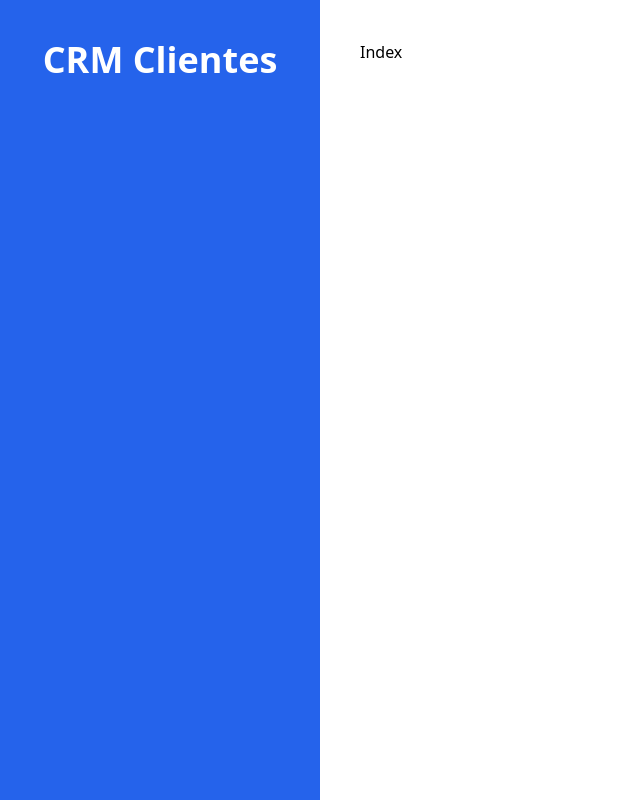
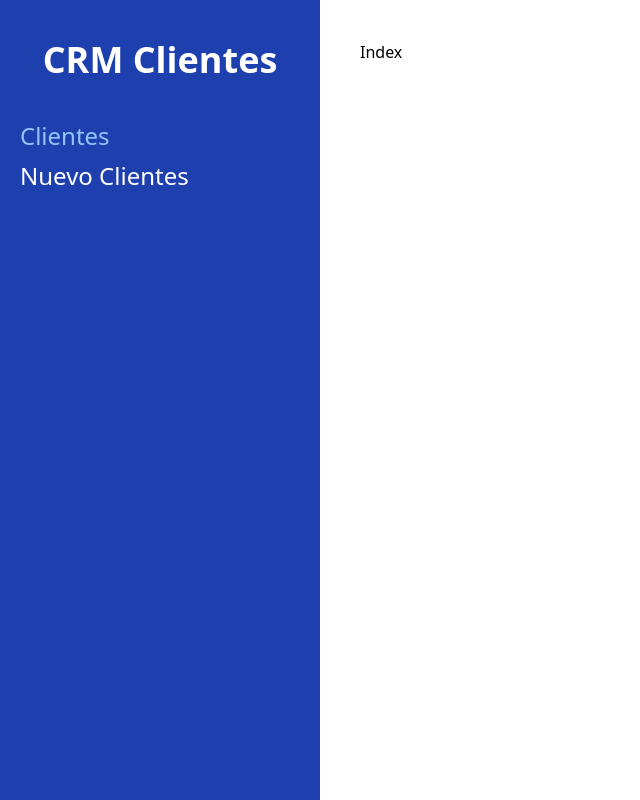
Before and after one commit to g0dlessjs/crm-clients, a React app: page / in a window 1280 px wide. Shown: the whole page, without its empty margins (0-640 px from the left). Built offline with nearby package versions, Linux system fonts and the light colour scheme; the HTML template or start-up script is replaced by a standard one.

Commit message:
Se termina el diseño del layout

```diff
--- a/src/components/Layout.jsx
+++ b/src/components/Layout.jsx
@@ -1,12 +1,35 @@
-import { Outlet } from "react-router-dom";
+import { Outlet, Link, useLocation } from "react-router-dom";
 
 const Layout = () => {
+  const location = useLocation();
+
   return (
     <div className="md:flex md:min-h-screen">
-      <aside className="md:w-1/4 bg-blue-600 px-5 py-10">
+      <aside className="md:w-1/4 bg-blue-800 px-5 py-10">
         <h2 className="text-4xl font-black text-center text-white">
-          CRM Clientes
+          <Link to="/">CRM Clientes</Link>
         </h2>
+
+        <nav className="mt-10">
+          <Link
+            className={` ${
+              location.pathname === "/" ? "text-blue-300" : "text-white"
+            } text-2xl block mt-2 hover:text-blue-300`}
+            to="/"
+          >
+            Clientes
+          </Link>
+          <Link
+            className={` ${
+              location.pathname === "/clients/new"
+                ? "text-blue-300"
+                : "text-white"
+            } text-2xl block mt-2 hover:text-blue-300`}
+            to="/clients/new"
+          >
+            Nuevo Clientes
+          </Link>
+        </nav>
       </aside>
 
       <main className="md:w-3/4 p-10 md:h-screen overflow-scroll">
```
